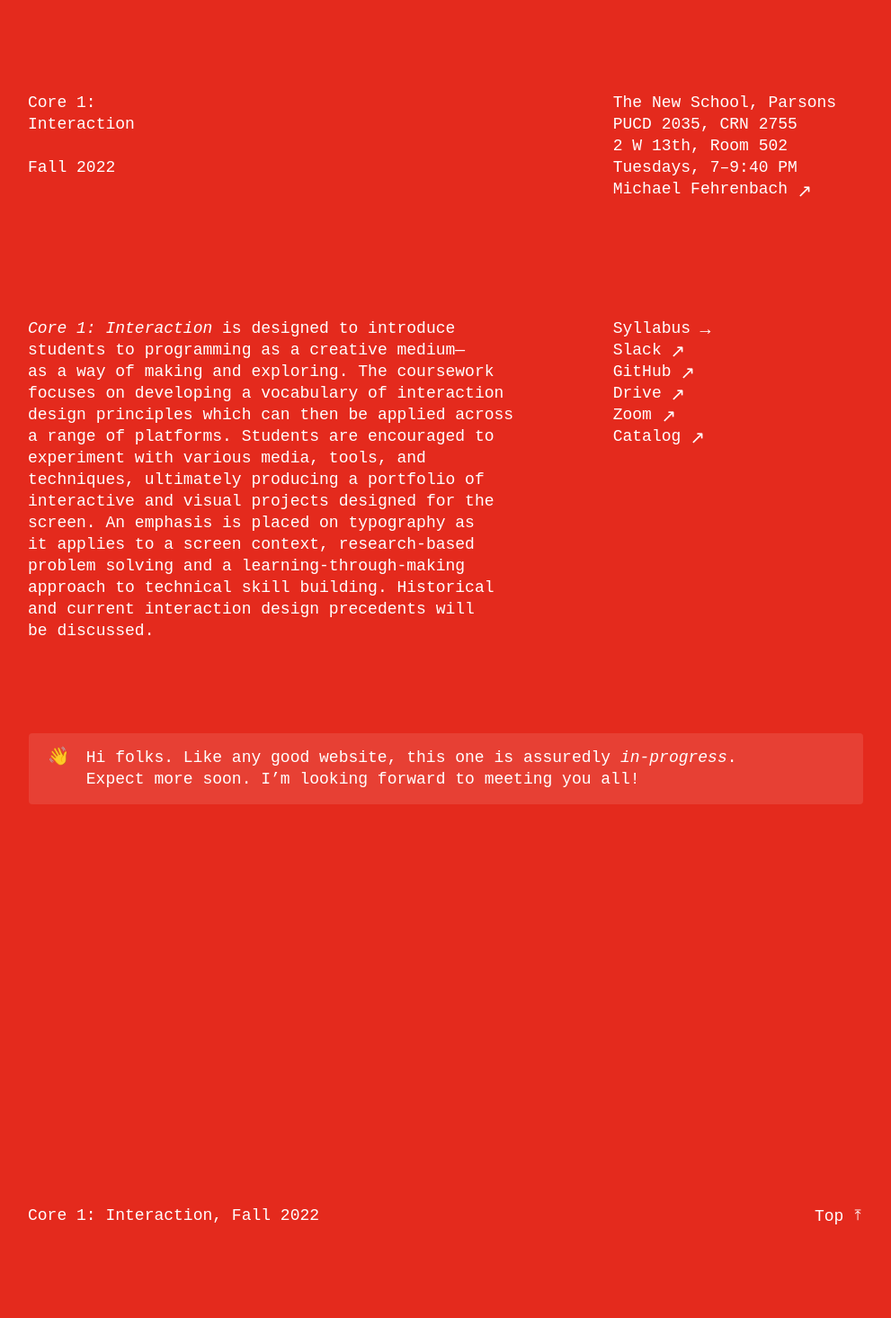
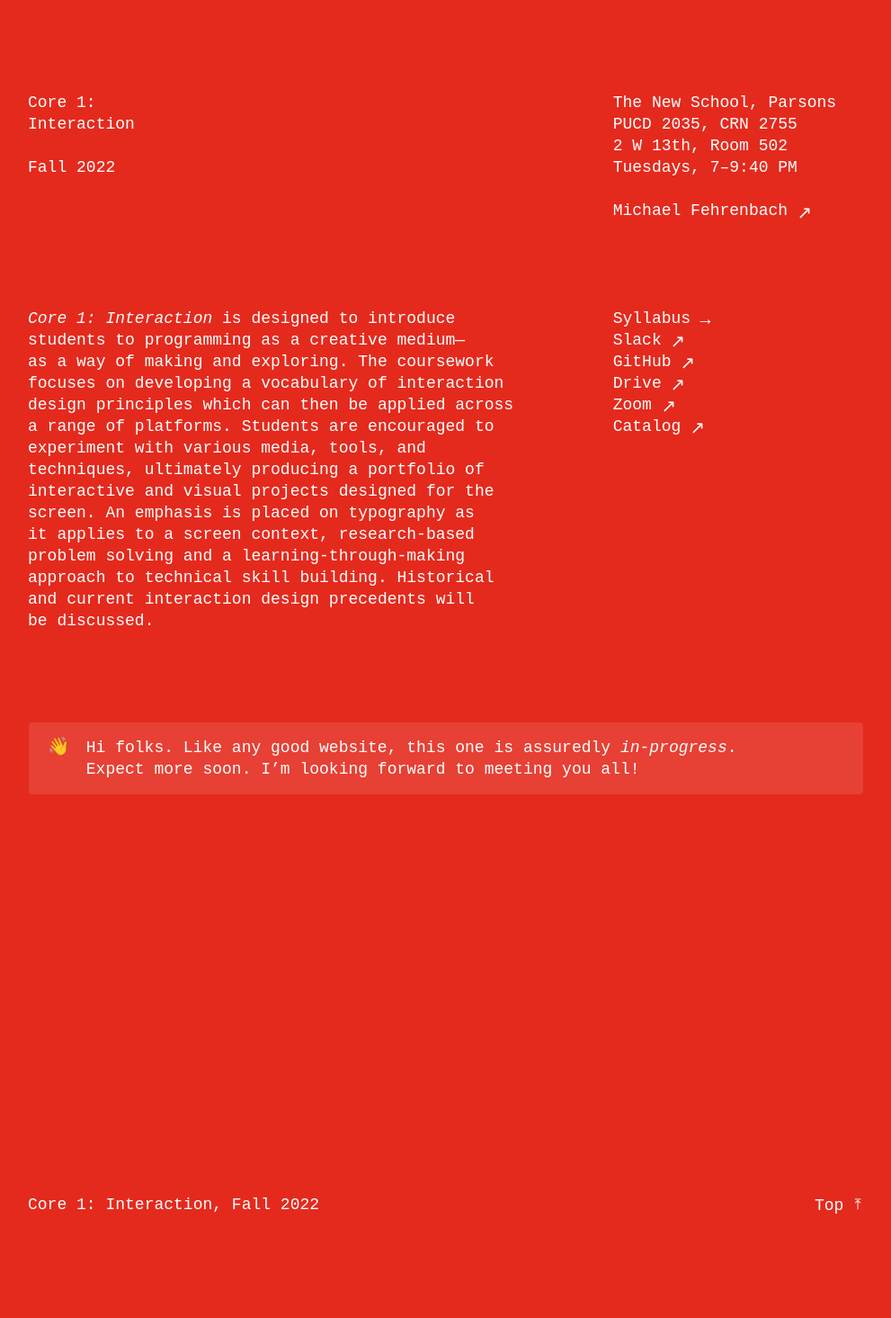
Before and after one commit to core-interaction/core-interaction.github.io, a Jekyll site: the page built from index.md, in a window 1280 px wide. Shown: the whole page at 90% size, without its empty margins (144-1135 px from the left). Built offline with Jekyll 4.4.1, drawn with Linux system fonts in a browser that asks for light colours.

Commit message:
Fix the header spacing.

```diff
--- a/assets/styles/common.scss
+++ b/assets/styles/common.scss
@@ -264,14 +264,12 @@ body {
 		padding-bottom: var(--margin--vertical--4);
 
 		> header {
-			column-gap:     var(--margin);
-			display:        grid;
 			margin-bottom:  var(--margin--vertical--4);
-			padding-bottom: var(--margin--vertical);
-			row-gap:        var(--margin--vertical);
 
 			@include breakpoint(568) {
-				grid-template-rows:    min-content 1fr;
+				column-gap:            var(--margin);
+				display:               grid;
+				grid-auto-rows:        min-content 1fr;
 				grid-template-columns: repeat(3, minmax(0, 1fr));
 
 				> h1 { grid-column: 1 / span 2 }
@@ -282,6 +280,8 @@ body {
 
 			// The date.
 			> p {
+				margin-top: var(--margin--vertical);
+
 				@include breakpoint(568) { grid-column: 1 / span 2 }
 			}
 
@@ -291,11 +291,9 @@ body {
 			> address,
 			> ul {
 				@extend %type--layout;
-
 				display:        flex;
 				flex-direction: column;
-				gap:            var(--typography--between);
-				margin-top:     var(--margin--vertical);
+				margin-top:     var(--margin--vertical--2);
 
 				@include breakpoint(568) {
 					grid-row:    1 / span 2;
@@ -312,11 +310,9 @@ body {
 
 			// The info block on the index.
 			> address {
+				gap: var(--margin--vertical);
+
 				> div {
-					margin-top: var(--margin--vertical);
-
-					@include breakpoint(568) { margin-top: auto }
-
 					> p > a { @extend %icon--link }
 
 					> p:not(:first-child) { margin-top: var(--typography--between) }
@@ -328,6 +324,8 @@ body {
 			// The ToC.
 			> ul {
 				--typography--leading: var(--typography--leading--loose);
+
+				gap: var(--typography--between);
 
 				@include breakpoint(568) { --typography--leading: var(--typography--leading--base) }
 
```
